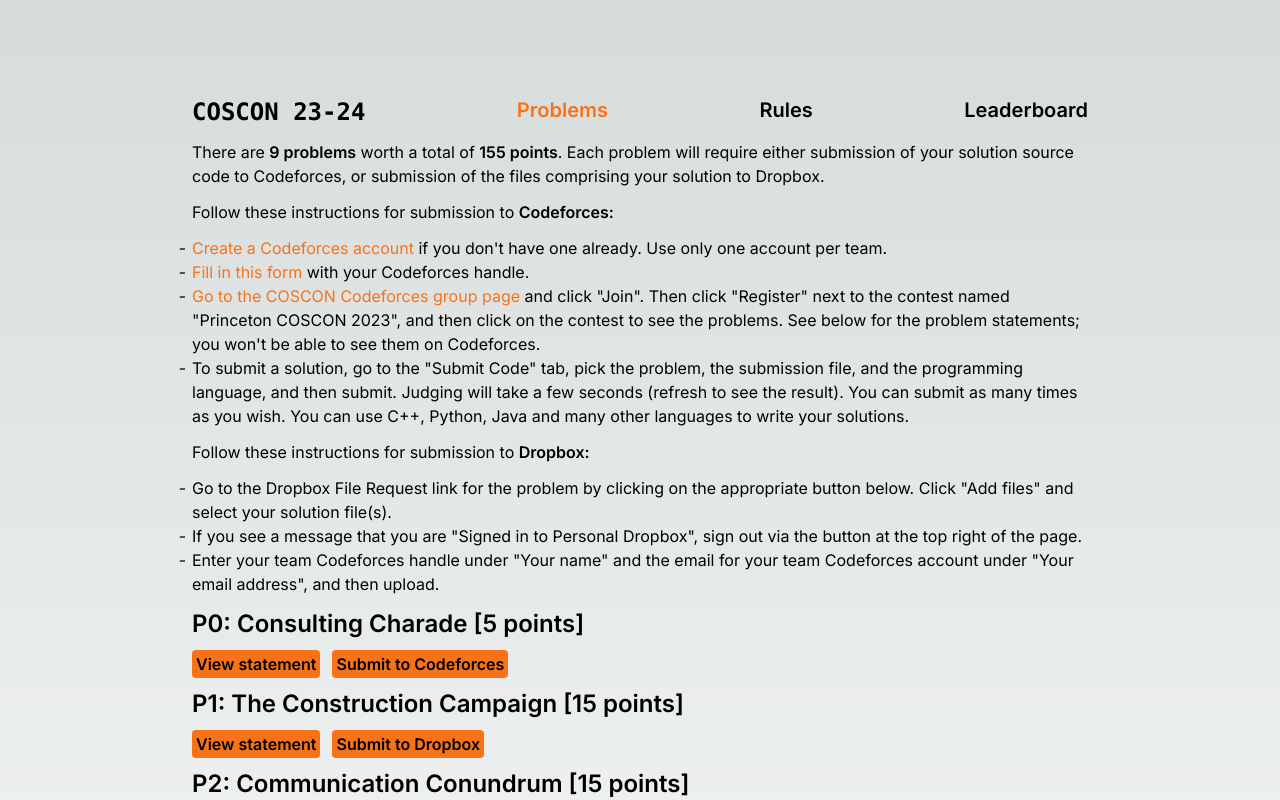
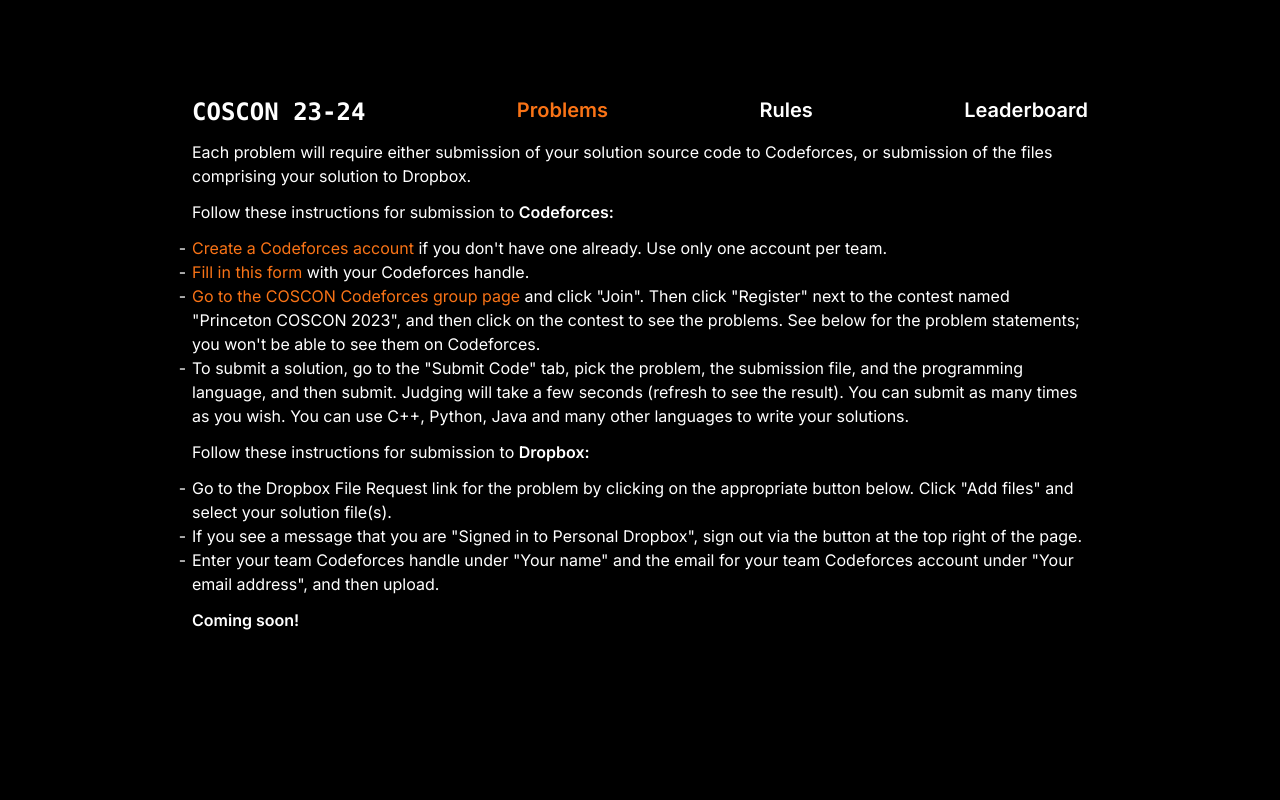
Before and after one commit to PrincetonACM/coscon2023fall, a Next.js app: page /problems in a window 1280 px wide. Shown: the top 800 px of the page. Built offline with nearby package versions, Linux system fonts and the light colour scheme.

Commit message:
Remove old test problems

```diff
--- a/app/globals.css
+++ b/app/globals.css
@@ -3,17 +3,10 @@
 @tailwind utilities;
 
 :root {
-  --foreground-rgb: 0, 0, 0;
-  --background-start-rgb: 214, 219, 220;
-  --background-end-rgb: 255, 255, 255;
-}
-
-@media (prefers-color-scheme: dark) {
-  :root {
-    --foreground-rgb: 255, 255, 255;
-    --background-start-rgb: 0, 0, 0;
-    --background-end-rgb: 0, 0, 0;
-  }
+  color-scheme: dark;
+  --foreground-rgb: 255, 255, 255;
+  --background-start-rgb: 0, 0, 0;
+  --background-end-rgb: 0, 0, 0;
 }
 
 body {
--- a/app/leaderboard/page.tsx
+++ b/app/leaderboard/page.tsx
@@ -18,7 +18,7 @@
         </h1>
       </div>
       <div className="max-w-4xl w-full">
-        Coming soon!
+        <b>Coming soon!</b>
       </div>
     </main>
   );
--- a/app/problems/page.tsx
+++ b/app/problems/page.tsx
@@ -85,12 +85,12 @@
       </div>
       <div className="max-w-4xl w-full">
         <p className="mb-3">
-          There are <b>{problems.length} problems</b> worth a total of{" "}
+          {/* There are <b>{problems.length} problems</b> worth a total of{" "}
           <b>
             {problems.map((problem) => problem.points).reduce((a, b) => a + b)}{" "}
             points
           </b>
-          . Each problem will require either submission of your solution source
+          . */}Each problem will require either submission of your solution source
           code to Codeforces, or submission of the files comprising your
           solution to Dropbox.
         </p>
@@ -152,7 +152,9 @@
             address&quot;, and then upload.
           </li>
         </ul>
-        {problems.map((problem, index) => (
+        {/* also uncomment problem totals above */}
+        <p><b>Coming soon!</b></p>
+        {/* {problems.map((problem, index) => (
           <div key={problem.statementName} className="mb-3">
             <h2 className="text-2xl font-semibold mb-3">{`P${index}: ${problem.name} [${problem.points} points]`}</h2>
             <a
@@ -168,7 +170,7 @@
               Submit to {problem.submissionType}
             </a>
           </div>
-        ))}
+        ))} */}
       </div>
     </main>
   );
```
